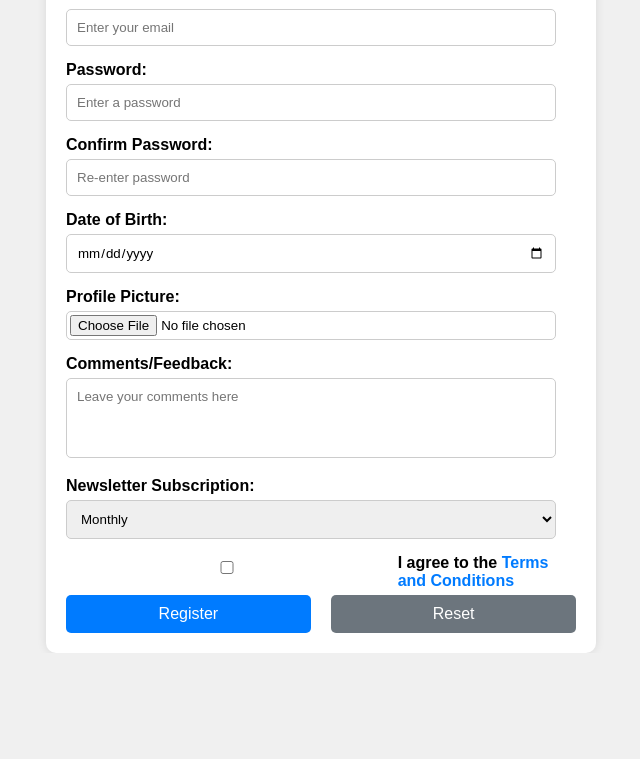
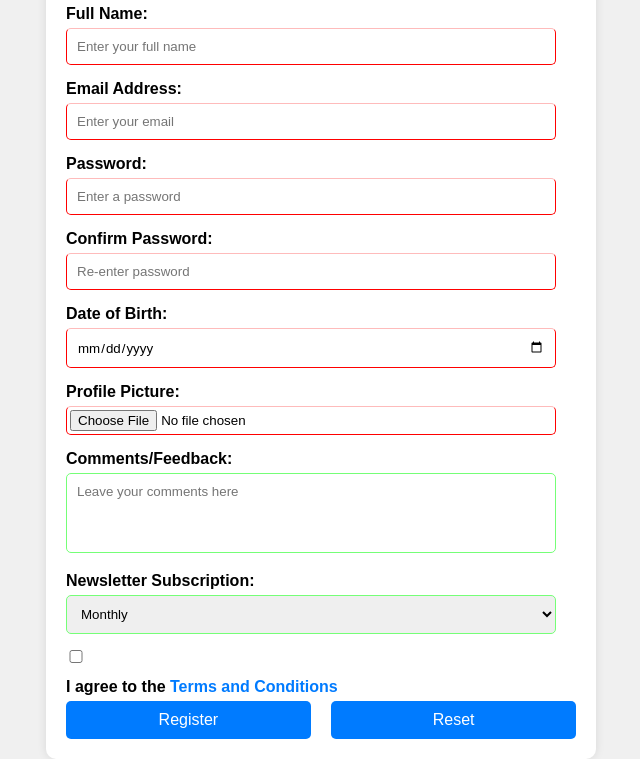
Before and after one commit to mohankokkiligadda/Mern_micro_project, a plain HTML site: page reg.html in a window 1280 px wide. Shown: the part 152-911 px from the top of the page, without its empty margins (319-959 px from the left). Before the commit the page ends 805 px from the top, so only its background shows below. Drawn offline with Linux system fonts and the light colour scheme.

Commit message:
User Registration Form

```diff
--- a/reg.html
+++ b/reg.html
@@ -6,9 +6,9 @@
     <title>User Registration Form</title>
     <style>
       * {
-        box-sizing: border-box;
         margin: 0;
         padding: 0;
+        box-sizing: border-box;
         font-family: Arial, sans-serif;
       }
 
@@ -24,6 +24,7 @@
         width: 550px;
         background-color: #fff;
         padding: 20px;
+        margin-top: 200px;
         border-radius: 10px;
         box-shadow: 0 0 10px rgba(0, 0, 0, 0.1);
       }
@@ -59,12 +60,31 @@
       }
 
       form .terms {
-        display: flex;
-        align-items: center;
+        /* display: flex; */
+        /* align-items: center; */
+        /* background-color: red; */
+        /* background-color: blue; */
       }
 
       form .terms input {
-        margin-right: 10px;
+        /* margin-right: 10px; */
+        /* background-color: blue; */
+      }
+      .box {
+        border-top: 1px solid rgb(254, 187, 187);
+        border-bottom: 1px solid red;
+        border-left: 1px solid red;
+        border-right: 1px solid red;
+      }
+
+      .box-1 {
+        border: 1px solid rgb(117, 255, 119);
+        /* border: 1px solid red; */
+      }
+
+      .agree {
+        /* background-color: red !important; */
+        margin-left: -235px;
       }
 
       form .terms a {
@@ -73,7 +93,7 @@
       }
 
       form .terms a:hover {
-        text-decoration: underline;
+        /* text-decoration: underline; */
       }
 
       form .buttons {
@@ -93,11 +113,11 @@
       }
 
       form .buttons button[type="reset"] {
-        background-color: #6c757d;
+        /* background-color: #6c757d; */
       }
 
       form .buttons button:hover {
-        opacity: 0.9;
+        /* opacity: 0.9; */
       }
     </style>
   </head>
@@ -108,6 +128,7 @@
 
         <label for="fullname">Full Name:</label>
         <input
+          class="box"
           type="text"
           id="fullname"
           name="fullname"
@@ -117,6 +138,7 @@
 
         <label for="email">Email Address:</label>
         <input
+          class="box"
           type="email"
           id="email"
           name="email"
@@ -126,6 +148,7 @@
 
         <label for="password">Password:</label>
         <input
+        class="box"
           type="password"
           id="password"
           name="password"
@@ -135,6 +158,7 @@
 
         <label for="confirm_password">Confirm Password:</label>
         <input
+        class="box"
           type="password"
           id="confirm_password"
           name="confirm_password"
@@ -143,27 +167,28 @@
         />
 
         <label for="dob">Date of Birth:</label>
-        <input type="date" id="dob" name="dob" required />
+        <input type="date" class="box" id="dob" name="dob" required />
 
         <label for="profile_picture">Profile Picture:</label>
-        <input type="file" id="profile_picture" name="profile_picture" />
+        <input type="file" class="box" id="profile_picture" name="profile_picture" />
 
         <label for="comments">Comments/Feedback:</label>
         <textarea
+        class="box-1"
           id="comments"
           name="comments"
           placeholder="Leave your comments here"
         ></textarea>
 
         <label for="newsletter">Newsletter Subscription:</label>
-        <select id="newsletter" name="newsletter">
+        <select id="newsletter"  class="box-1"name="newsletter">
           <option value="weekly">Weekly</option>
           <option value="monthly" selected>Monthly</option>
           <option value="yearly">Yearly</option>
         </select>
 
         <div class="terms">
-          <input type="checkbox" id="agree" name="agree" required />
+          <input type="checkbox" class="agree" name="agree" required />
           <label for="agree"
             >I agree to the <a href="#">Terms and Conditions</a></label
           >
```
